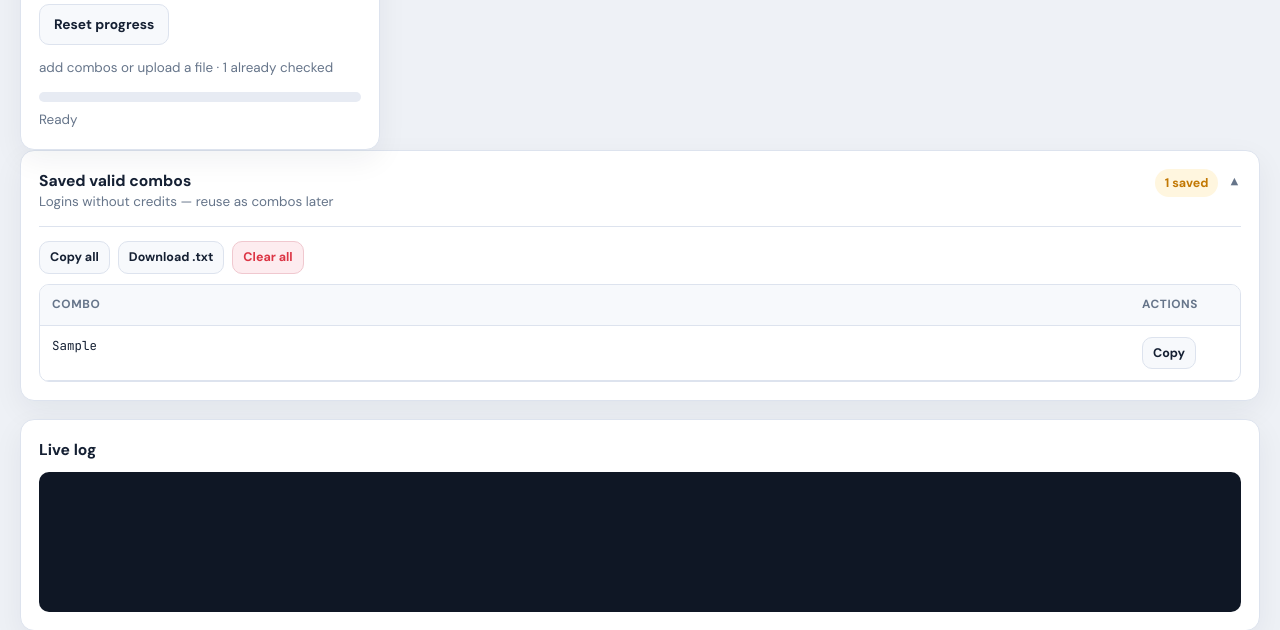
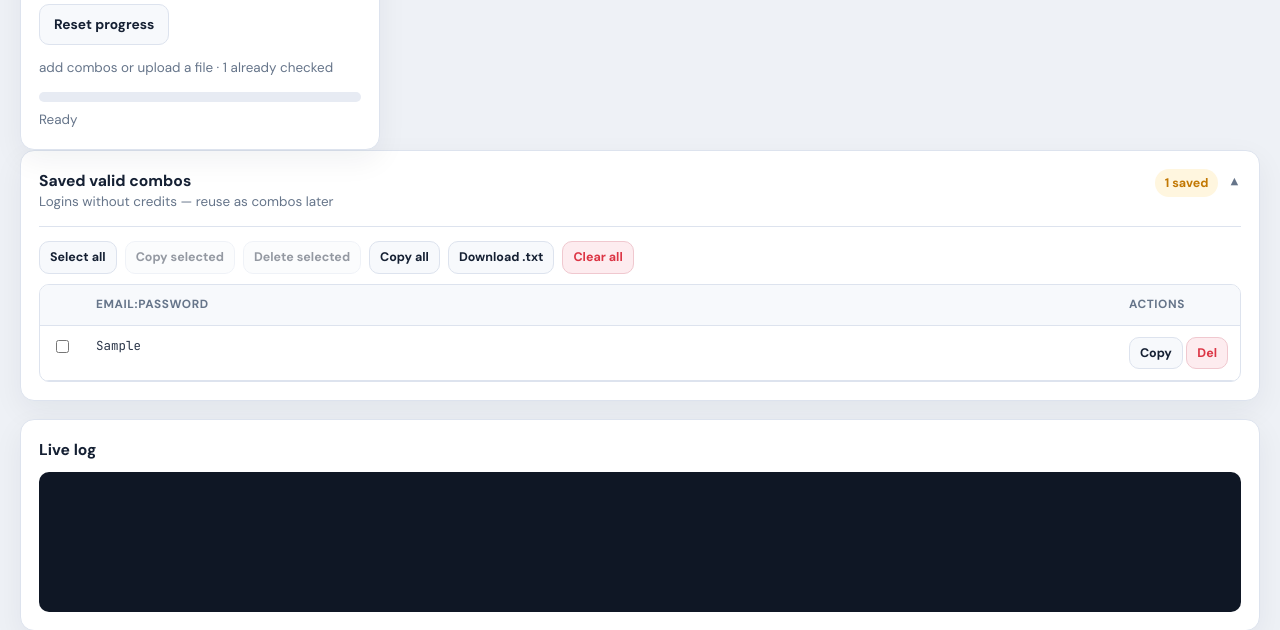
Before and after one commit to krackn88/AgentBoot, a FastAPI app: page / in a window 1280 px wide. Shown: the part 738-1368 px from the top of the page. Run offline with FastAPI, Linux system fonts and the light colour scheme; tables that the repository leaves empty hold one stand-in row (values such as "Sample post"); data that the repository does not hold is empty.

Commit message:
Fix saved combo copy and show as one-line list with bulk ops
- Clipboard fallback for HTTP (execCommand) since dedi is not HTTPS
- Saved combos as email:password one-liners with checkboxes
- Select all, copy selected, delete selected, per-row copy/delete
- Lookup lines by id instead of broken data-line attributes

Co-authored-by: krackn88 <krackn88@users.noreply.github.com>

```diff
--- a/server/db.py
+++ b/server/db.py
@@ -198,7 +198,7 @@ def count_saved_combos() -> int:
         return int(row["n"])
 
 
-def list_saved_combos(limit: int = 500) -> list[dict[str, Any]]:
+def list_saved_combos(limit: int = 10000) -> list[dict[str, Any]]:
     with connect() as conn:
         rows = conn.execute(
             "SELECT * FROM saved_combos ORDER BY created_at DESC, id DESC LIMIT ?",
--- a/server/static/app.js
+++ b/server/static/app.js
@@ -21,6 +21,9 @@ const selectAllBtn = $("#selectAllBtn");
 const copySelectedBtn = $("#copySelectedBtn");
 const deleteSelectedBtn = $("#deleteSelectedBtn");
 const clearHitsBtn = $("#clearHitsBtn");
+const selectAllSavedBtn = $("#selectAllSavedBtn");
+const copySelectedSavedBtn = $("#copySelectedSavedBtn");
+const deleteSelectedSavedBtn = $("#deleteSelectedSavedBtn");
 const copyAllSavedBtn = $("#copyAllSavedBtn");
 const exportSavedBtn = $("#exportSavedBtn");
 const clearSavedBtn = $("#clearSavedBtn");
@@ -40,6 +43,7 @@ const LARGE_COMBO_THRESHOLD = 2000;
 let hits = [];
 let savedCombos = [];
 let selectedIds = new Set();
+let selectedSavedIds = new Set();
 let pollTimer = null;
 let lastLogCount = 0;
 let saveTimer = null;
@@ -204,9 +208,49 @@ function escapeAttr(str) {
   return str.replaceAll('"', "&quot;");
 }
 
+function fallbackCopy(text) {
+  const ta = document.createElement("textarea");
+  ta.value = text;
+  ta.setAttribute("readonly", "");
+  ta.style.position = "fixed";
+  ta.style.top = "-1000px";
+  ta.style.left = "-1000px";
+  document.body.appendChild(ta);
+  ta.select();
+  ta.setSelectionRange(0, text.length);
+  const ok = document.execCommand("copy");
+  document.body.removeChild(ta);
+  if (!ok) throw new Error("Copy failed");
+}
+
 async function copyText(text) {
-  await navigator.clipboard.writeText(text);
-  showToast("Copied to clipboard");
+  if (!text) {
+    showToast("Nothing to copy");
+    return;
+  }
+  try {
+    if (navigator.clipboard?.writeText && window.isSecureContext) {
+      await navigator.clipboard.writeText(text);
+    } else {
+      fallbackCopy(text);
+    }
+    showToast("Copied to clipboard");
+  } catch {
+    try {
+      fallbackCopy(text);
+      showToast("Copied to clipboard");
+    } catch {
+      showToast("Copy failed — try Download .txt");
+    }
+  }
+}
+
+function getHitLine(id) {
+  return hits.find((h) => h.id === id)?.line || "";
+}
+
+function getSavedLine(id) {
+  return savedCombos.find((s) => s.id === id)?.line || "";
 }
 
 function shorten(text, max = 72) {
@@ -246,7 +290,7 @@ function renderHits() {
       <td class="account-cell"><strong>${escapeHtml(hit.email)}</strong></td>
       <td class="capture-cell">${escapeHtml(capture)}</td>
       <td class="col-actions">
-        <button class="btn small ghost copy-one" data-line="${escapeAttr(hit.line)}">Copy</button>
+        <button class="btn small ghost copy-one" data-id="${hit.id}">Copy</button>
         <button class="btn small ghost danger delete-one" data-id="${hit.id}">Del</button>
       </td>
     </tr>`;
@@ -263,7 +307,7 @@ function renderHits() {
   });
 
   hitsBody.querySelectorAll(".copy-one").forEach((el) => {
-    el.addEventListener("click", () => copyText(el.dataset.line));
+    el.addEventListener("click", () => copyText(getHitLine(Number(el.dataset.id))));
   });
 
   hitsBody.querySelectorAll(".delete-one").forEach((el) => {
@@ -275,6 +319,12 @@ function renderHits() {
   updateSelectionButtons();
 }
 
+function updateSavedSelectionButtons() {
+  const count = selectedSavedIds.size;
+  copySelectedSavedBtn.disabled = count === 0;
+  deleteSelectedSavedBtn.disabled = count === 0;
+}
+
 function renderSavedCombos() {
   const count = savedCombos.length;
   savedCountBadge.textContent = `${count.toLocaleString()} saved`;
@@ -283,26 +333,51 @@ function renderSavedCombos() {
   clearSavedBtn.disabled = count === 0;
 
   if (!count) {
-    savedBodyRows.innerHTML = '<tr class="empty-row"><td colspan="2">No valid combos saved yet</td></tr>';
+    savedBodyRows.innerHTML = '<tr class="empty-row"><td colspan="3">No valid combos saved yet</td></tr>';
+    selectedSavedIds.clear();
+    updateSavedSelectionButtons();
     return;
   }
 
+  const valid = new Set(savedCombos.map((s) => s.id));
+  selectedSavedIds = new Set([...selectedSavedIds].filter((id) => valid.has(id)));
+
   savedBodyRows.innerHTML = savedCombos
-    .slice(0, 200)
     .map(
       (item) => `
-    <tr>
-      <td class="mono-line">${escapeHtml(item.line)}</td>
+    <tr data-id="${item.id}">
+      <td class="col-check">
+        <input type="checkbox" class="saved-check" data-id="${item.id}" ${selectedSavedIds.has(item.id) ? "checked" : ""} />
+      </td>
+      <td><div class="combo-line">${escapeHtml(item.line)}</div></td>
       <td class="col-actions">
-        <button class="btn small ghost copy-saved" data-line="${escapeAttr(item.line)}">Copy</button>
+        <button class="btn small ghost copy-saved" data-id="${item.id}">Copy</button>
+        <button class="btn small ghost danger delete-saved" data-id="${item.id}">Del</button>
       </td>
     </tr>`
     )
     .join("");
 
+  savedBodyRows.querySelectorAll(".saved-check").forEach((el) => {
+    el.addEventListener("change", (e) => {
+      const id = Number(e.target.dataset.id);
+      if (e.target.checked) selectedSavedIds.add(id);
+      else selectedSavedIds.delete(id);
+      updateSavedSelectionButtons();
+    });
+  });
+
   savedBodyRows.querySelectorAll(".copy-saved").forEach((el) => {
-    el.addEventListener("click", () => copyText(el.dataset.line));
+    el.addEventListener("click", () => copyText(getSavedLine(Number(el.dataset.id))));
   });
+
+  savedBodyRows.querySelectorAll(".delete-saved").forEach((el) => {
+    el.addEventListener("click", async () => {
+      await deleteSavedCombos([Number(el.dataset.id)]);
+    });
+  });
+
+  updateSavedSelectionButtons();
 }
 
 async function loadHits() {
@@ -333,6 +408,18 @@ async function deleteHits(ids) {
   showToast(`Deleted ${ids.length} hit(s)`);
 }
 
+async function deleteSavedCombos(ids) {
+  if (!ids.length) return;
+  await api("/api/saved-combos/delete", {
+    method: "POST",
+    headers: { "Content-Type": "application/json" },
+    body: JSON.stringify({ ids }),
+  });
+  ids.forEach((id) => selectedSavedIds.delete(id));
+  await loadSavedCombos();
+  showToast(`Deleted ${ids.length} combo(s)`);
+}
+
 selectAllBtn.addEventListener("click", () => {
   if (!hits.length) return;
   const allSelected = selectedIds.size === hits.length;
@@ -357,6 +444,25 @@ clearHitsBtn.addEventListener("click", async () => {
   selectedIds.clear();
   await loadHits();
   showToast("Credit hits cleared");
+});
+
+selectAllSavedBtn.addEventListener("click", () => {
+  if (!savedCombos.length) return;
+  const allSelected = selectedSavedIds.size === savedCombos.length;
+  selectedSavedIds = allSelected ? new Set() : new Set(savedCombos.map((s) => s.id));
+  renderSavedCombos();
+});
+
+copySelectedSavedBtn.addEventListener("click", async () => {
+  const lines = savedCombos
+    .filter((s) => selectedSavedIds.has(s.id))
+    .map((s) => s.line);
+  if (!lines.length) return;
+  await copyText(lines.join("\n"));
+});
+
+deleteSelectedSavedBtn.addEventListener("click", async () => {
+  await deleteSavedCombos([...selectedSavedIds]);
 });
 
 copyAllSavedBtn.addEventListener("click", async () => {
--- a/server/static/index.html
+++ b/server/static/index.html
@@ -138,6 +138,9 @@
       </div>
       <div class="saved-body" id="savedBody">
         <div class="toolbar saved-toolbar">
+          <button class="btn ghost small" id="selectAllSavedBtn">Select all</button>
+          <button class="btn ghost small" id="copySelectedSavedBtn" disabled>Copy selected</button>
+          <button class="btn ghost small" id="deleteSelectedSavedBtn" disabled>Delete selected</button>
           <button class="btn ghost small" id="copyAllSavedBtn" disabled>Copy all</button>
           <button class="btn ghost small" id="exportSavedBtn" disabled>Download .txt</button>
           <button class="btn ghost small danger" id="clearSavedBtn" disabled>Clear all</button>
@@ -146,12 +149,13 @@
           <table class="data-table">
             <thead>
               <tr>
-                <th>Combo</th>
+                <th class="col-check"></th>
+                <th>email:password</th>
                 <th class="col-actions">Actions</th>
               </tr>
             </thead>
             <tbody id="savedBodyRows">
-              <tr class="empty-row"><td colspan="2">No valid combos saved yet</td></tr>
+              <tr class="empty-row"><td colspan="3">No valid combos saved yet</td></tr>
             </tbody>
           </table>
         </div>
--- a/server/static/style.css
+++ b/server/static/style.css
@@ -377,10 +377,13 @@ textarea:focus {
   line-height: 1.45;
 }
 
-.mono-line {
+.mono-line,
+.combo-line {
   font-family: var(--mono);
   font-size: 0.78rem;
   word-break: break-all;
+  user-select: all;
+  color: #2a3548;
 }
 
 .empty-row td {
```
